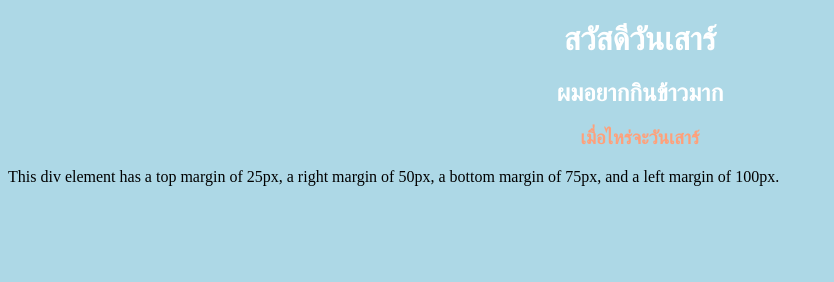
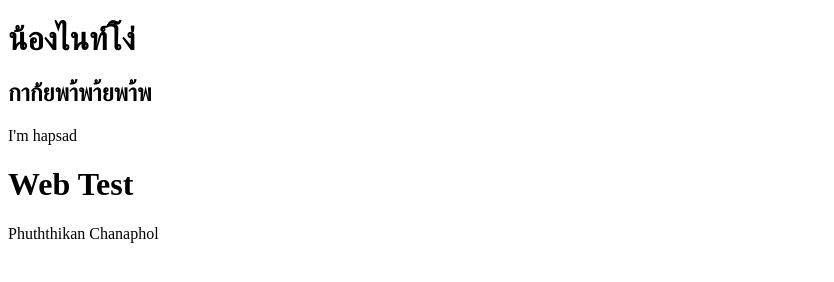
Before and after one commit to hiwkaw888/webapp5, a plain HTML site: page index.html in a window 1280 px wide. Shown: the whole page, without its empty margins (0-834 px from the left). Drawn offline with Linux system fonts and the light colour scheme.

Commit message:
First commit

```diff
--- a/index.html
+++ b/index.html
@@ -3,14 +3,16 @@
 <head>
     <meta charset="UTF-8">
     <meta name="viewport" content="width=device-width, initial-scale=1.0">
-    <title>Document</title>
-    <link rel= "stylesheet" type= "text/css" href= "mc.css" />
+    <title>Webapp 3</title>
+    <link rel="stylesheet" type="text/css" href="style.css">
+
 </head>
 <body>
-    <h1> สวัสดีวันเสาร์ </h1>
-    <h2> ผมอยากกินข้าวมาก</h2>
-    <h3> เมื่อไหร่จะวันเสาร์</h3>
-    <div>This div element has a top margin of 25px, a right margin of 50px, a bottom margin of 75px, and a left margin of 100px.</div>
-
+  <h1>น้องไนท์โง่</h1>
+ <h2>กาก้ยพา้พา้ยพา้พ</h2>
+ <p>I'm hapsad</p>
+ <h1>Web Test</h1>
 </body>
+ <p>Phuththikan Chanaphol</p>
+ <script src="script.js"></script>
 </html>
--- /dev/null
+++ b/script.js
@@ -0,0 +1 @@
+alert("WelCome 2 Webtest");
--- /dev/null
+++ b/style.css
@@ -0,0 +1,3 @@
+/*body {
+    background-color: brown;
+}*/
```
Also changed, not shown: indix.html (added, +16 -0 lines).
